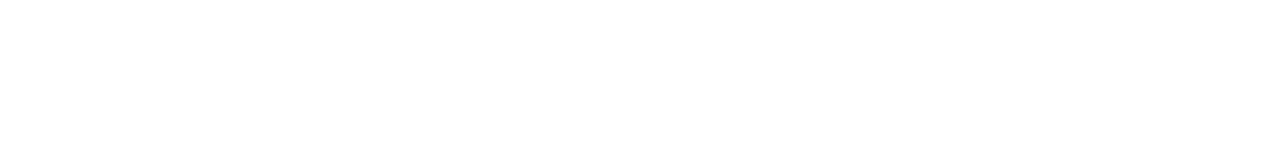
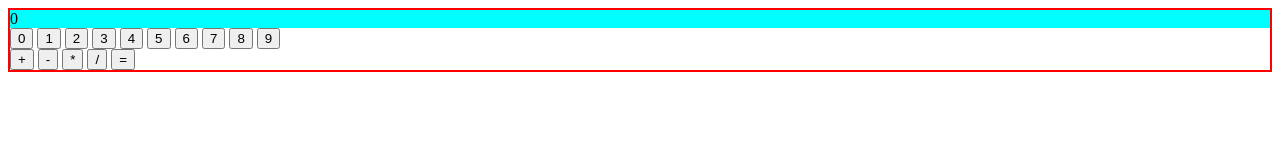
Before and after one commit to Hazik404/Calculator, a plain HTML site: page index.html in a window 1280 px wide. Drawn offline with Linux system fonts and the light colour scheme.

Commit message:
setup basic calculator layout and basic function later to wired and styled them

```diff
--- a/index.html
+++ b/index.html
@@ -4,8 +4,34 @@
     <meta charset="UTF-8">
     <meta name="viewport" content="width=device-width, initial-scale=1.0">
     <title>Document</title>
+    <link rel="stylesheet" href="style.css">
 </head>
 <body>
-
+    <div class="calculator">
+        <div class="display">
+            0
+        </div>
+        <div class="operators">
+            <div class="numeric keys">
+                <button class="numkey">0</button>
+                <button class="numkey">1</button>
+                <button class="numkey">2</button>
+                <button class="numkey">3</button>
+                <button class="numkey">4</button>
+                <button class="numkey">5</button>
+                <button class="numkey">6</button>
+                <button class="numkey">7</button>
+                <button class="numkey">8</button>
+                <button class="numkey">9</button>
+            </div>
+            <div class="operators">
+                <button class="add">+</button>
+                <button class="sub">-</button>
+                <button class="multi">*</button>
+                <button class="divide">/</button>
+                <button class="equal">=</button>
+            </div>
+        </div>
+    </div>
 </body>
 </html>
--- a/style.css
+++ b/style.css
@@ -0,0 +1,10 @@
+.calculator{
+    border-style: solid;
+    border-width: 2px;
+    border-color: red;
+}
+
+.display{
+
+    background-color: aqua;
+}
```
Also changed, not shown: func.js (+7 -0 lines).
